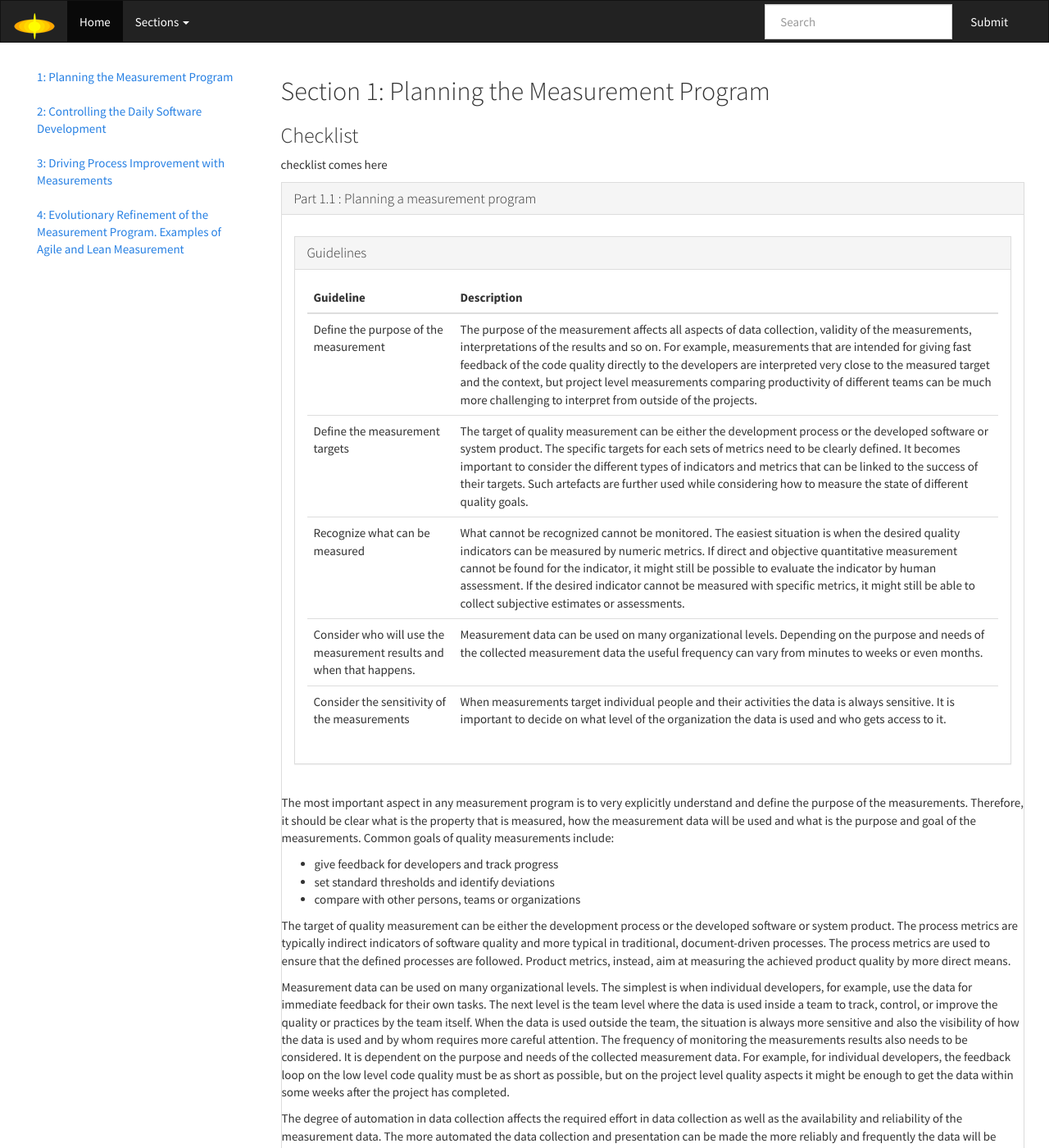
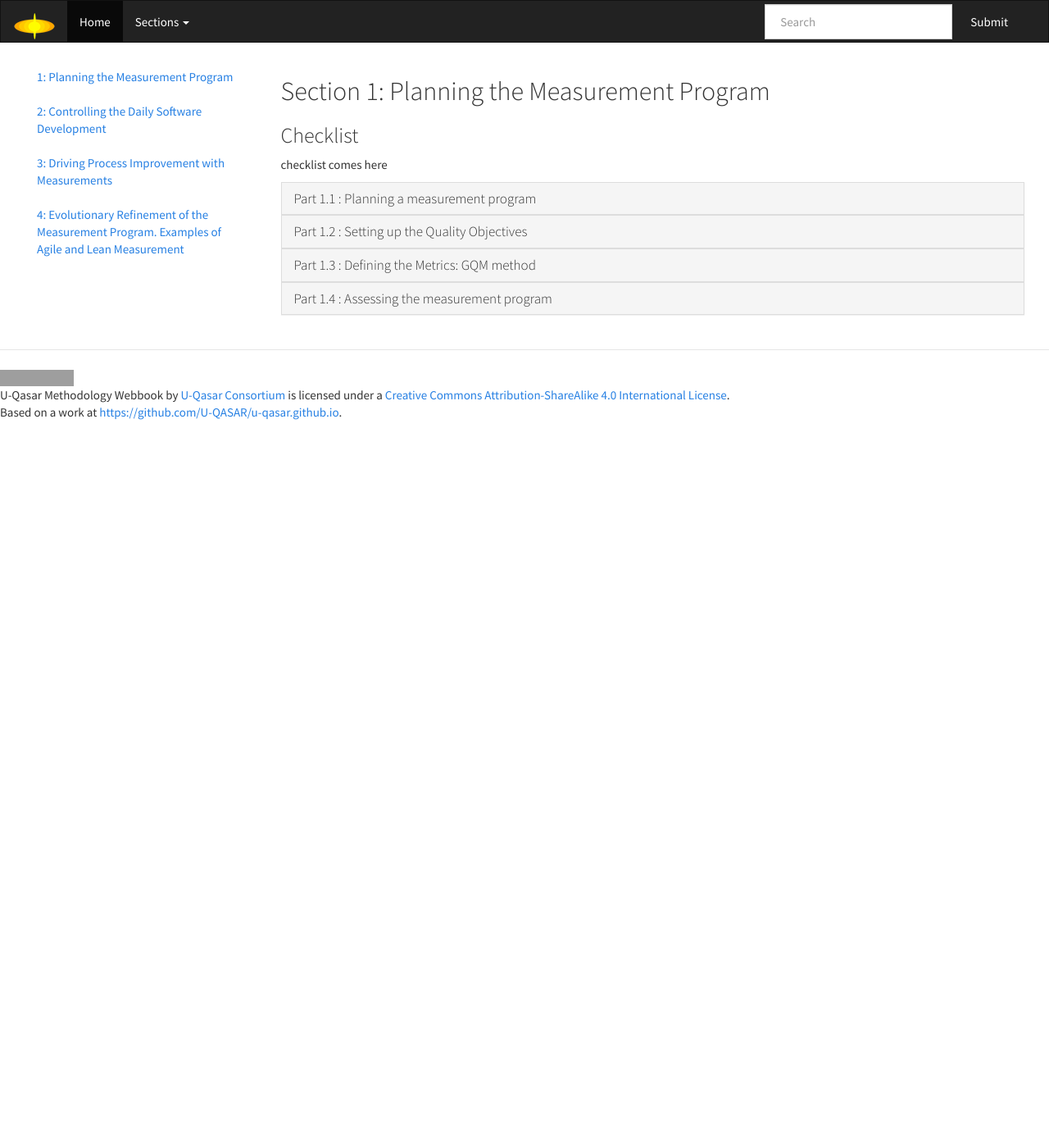
Before and after one commit to U-QASAR/u-qasar.github.io, a Jekyll site: the page built from section1/index.html, in a window 1280 px wide and 1400 px high. Shown: the whole window at 82% size. Built offline with Jekyll 4.4.1, drawn with Linux system fonts in a browser that asks for light colours; nearby versions of some CDN libraries; some of the changed text lies outside the part shown; grey boxes are pictures that could not be loaded.

Commit message:
Added collapsable panels to section
Using bootstrap.js See http://getbootstrap.com/javascript/#collapse

```diff
--- a/_data/section1.yml
+++ b/_data/section1.yml
@@ -28,7 +28,7 @@
   title: Defining the Metrics&#58; GQM method
   summary: >
     To come!
-- order: 3
+- order: 4
   subparts: Magic
   title: Assessing the measurement program
   summary: >
--- a/section1/index.html
+++ b/section1/index.html
@@ -8,12 +8,17 @@ layout: default
 <h2>Section {{ section.order }}: {{ section.title }}</h2>
 <h3>Checklist</h3>
 <p>checklist comes here</p>
+<div class="panel-group" id="accordion" role="tablist" aria-multiselectable="true">
 {% for part in section_data %}
 <section>
-    <div class="panel panel-default">
+    {% capture this_part %}part{{ section.order }}{{ part.order }}{% endcapture %}
+    <div class="panel panel-default" role="tab" id="header{{ this_part }}">
         <div class="panel-heading">
-            <h3 class="panel-title">Part {{ section.order }}.{{  part.order  }} : {{  part.title  }}</h3>
+            <h3 class="panel-title">
+                <a class="collapsed" role="button" data-toggle="collapse" data-parent="#accordion" href="#{{ this_part }}" aria-expanded="true" aria-controls="{{ this_part }}">Part {{ section.order }}.{{  part.order  }} : {{  part.title  }}</a>
+            </h3>
         </div>
+        <div id="{{ this_part }}" class="panel-collapse collapse" role="tabpanel" aria-labelledby="header{{ this_part }}">
             <div class="panel-body">
                 <p>
                     {{  part.summary  }}
@@ -46,12 +51,12 @@ layout: default
                     </div>
                 </div>
             </div>
-        {% capture this_part %}part{{ section.order }}{{ part.order }}{% endcapture %}
+            <div class="well">
                 {% assign descriptions = site.[this_part] | where:'type', 'description' %}
                 {% for description in descriptions %}
                     {{ description.content | markdownify }}
                 {% endfor %}
-
+            </div>
             <div class="flyers" style="display:none">
                 {% assign flyers = site.[this_part] | where:'type', 'flyer' %}
                     {% for flyer in flyers %}
@@ -62,5 +67,7 @@ layout: default
                     {% endfor %}
             </div>
         </div>
+    </div>
 </section>
 {% endfor %}
+</div>
```
Lines whose indentation alone changed are shown as unchanged.
